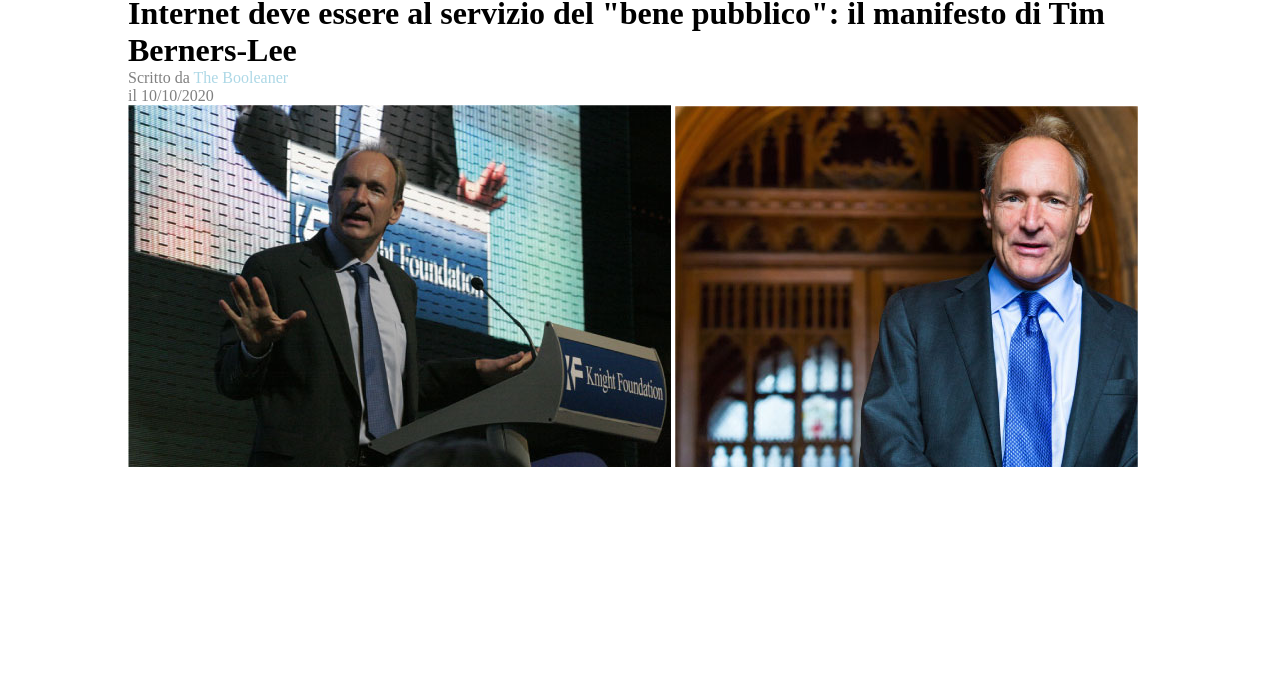
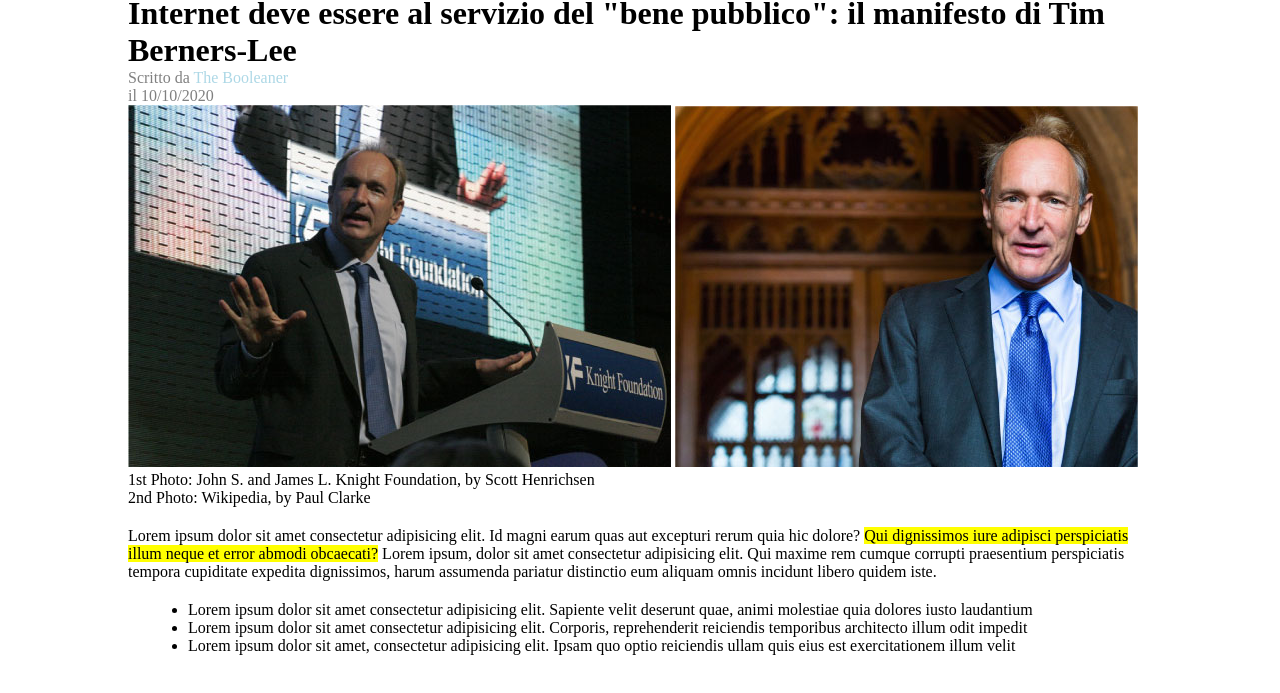
Before and after one commit to NicolettaBr/html-css-booleaner, a website: page index.html in a window 1280 px wide. Shown: the part 85-778 px from the top of the page. Drawn offline with Linux system fonts and the light colour scheme.

Commit message:
fine lista

```diff
--- a/css/style.css
+++ b/css/style.css
@@ -29,3 +29,15 @@
 .autore {
   color: lightblue;
 }
+
+.paragrafo {
+  margin-top: 20px;
+}
+
+.highlight {
+  background-color: yellow;
+}
+
+.lista {
+  margin: 20px;
+}
--- a/index.html
+++ b/index.html
@@ -32,6 +32,41 @@
         <img src="img/tim-1.jpg" alt="tim1" />
         <img src="img/tim-2.jpg" alt="tim2" />
       </div>
+      <div>
+        1st Photo: John S. and James L. Knight Foundation, by Scott Henrichsen
+        <br />
+        2nd Photo: Wikipedia, by Paul Clarke
+      </div>
+
+      <p class="paragrafo">
+        Lorem ipsum dolor sit amet consectetur adipisicing elit. Id magni earum
+        quas aut excepturi rerum quia hic dolore?
+        <span class="highlight"
+          >Qui dignissimos iure adipisci perspiciatis illum neque et error
+          abmodi obcaecati?</span
+        >
+        Lorem ipsum, dolor sit amet consectetur adipisicing elit. Qui maxime rem
+        cumque corrupti praesentium perspiciatis tempora cupiditate expedita
+        dignissimos, harum assumenda pariatur distinctio eum aliquam omnis
+        incidunt libero quidem iste.
+      </p>
+
+      <div>
+        <ul class="lista">
+          <li>
+            Lorem ipsum dolor sit amet consectetur adipisicing elit. Sapiente
+            velit deserunt quae, animi molestiae quia dolores iusto laudantium
+          </li>
+          <li>
+            Lorem ipsum dolor sit amet consectetur adipisicing elit. Corporis,
+            reprehenderit reiciendis temporibus architecto illum odit impedit
+          </li>
+          <li>
+            Lorem ipsum dolor sit amet, consectetur adipisicing elit. Ipsam quo
+            optio reiciendis ullam quis eius est exercitationem illum velit
+          </li>
+        </ul>
+      </div>
     </div>
 
     <!--Fine Main-->
```
